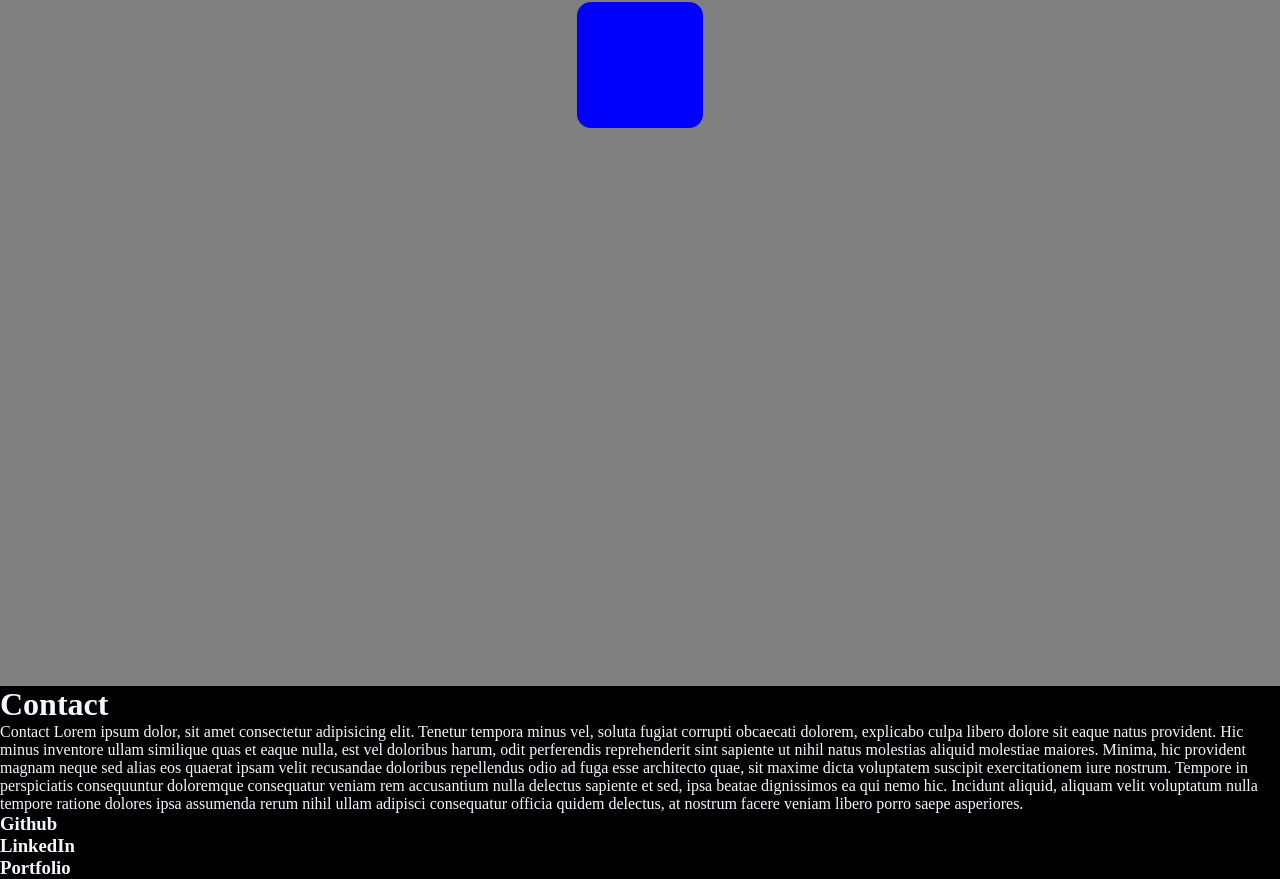
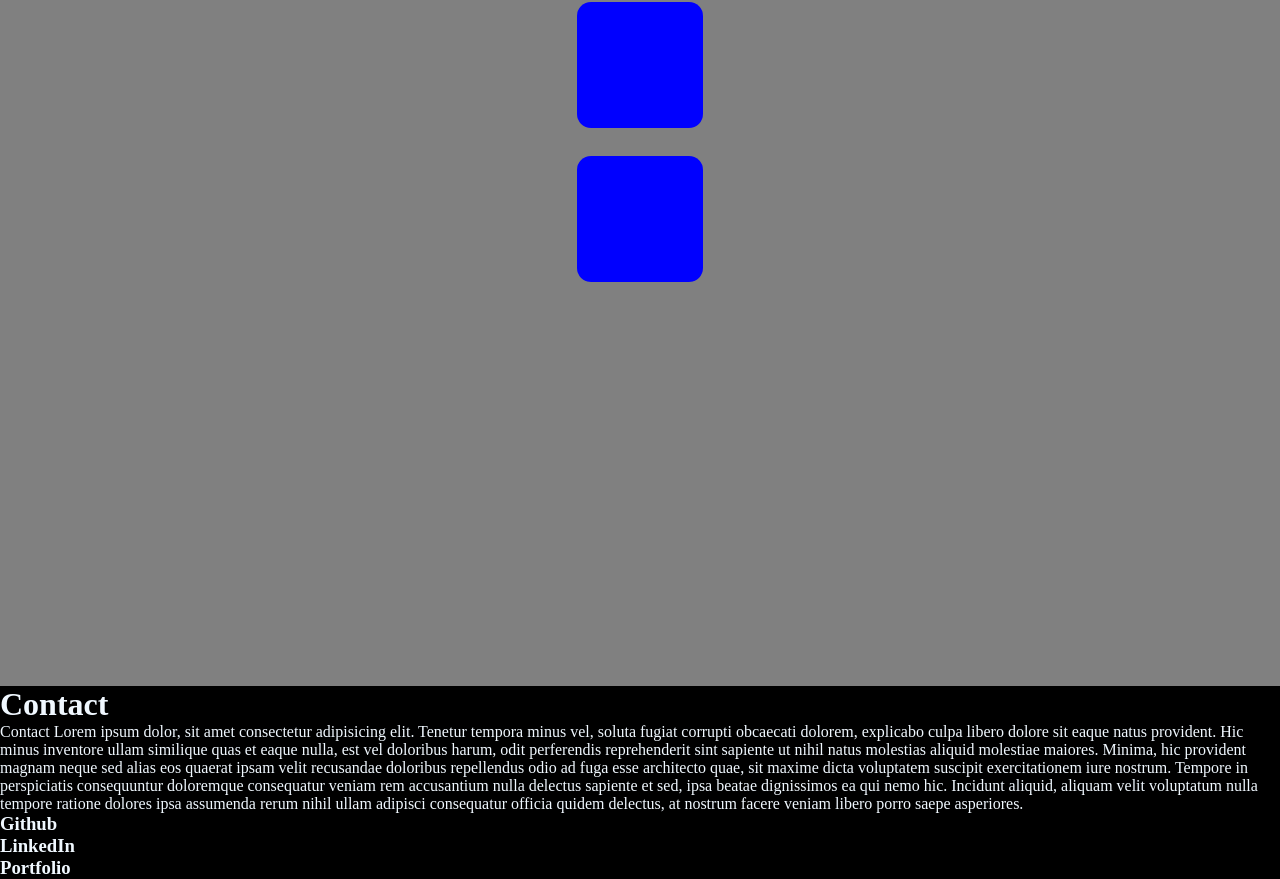
Before and after one commit to Paramesh-Kumar-2004/VP_Portfolio-2, a React (Create React App) app: page / in a window 1280 px wide. Shown: the part 3530-4409 px from the top of the page. Built offline with nearby package versions, Linux system fonts and the light colour scheme.

Commit message:
Updating The Experience Styles

```diff
--- a/src/Components/Experience.jsx
+++ b/src/Components/Experience.jsx
@@ -12,6 +12,9 @@ function Experience() {
                 <div className="Experience_Cards">
                     <div className="Experience_Card"></div>
                 </div>
+                <div className="Experience_Cards">
+                    <div className="Experience_Card"></div>
+                </div>
 
 
             </div>
```
